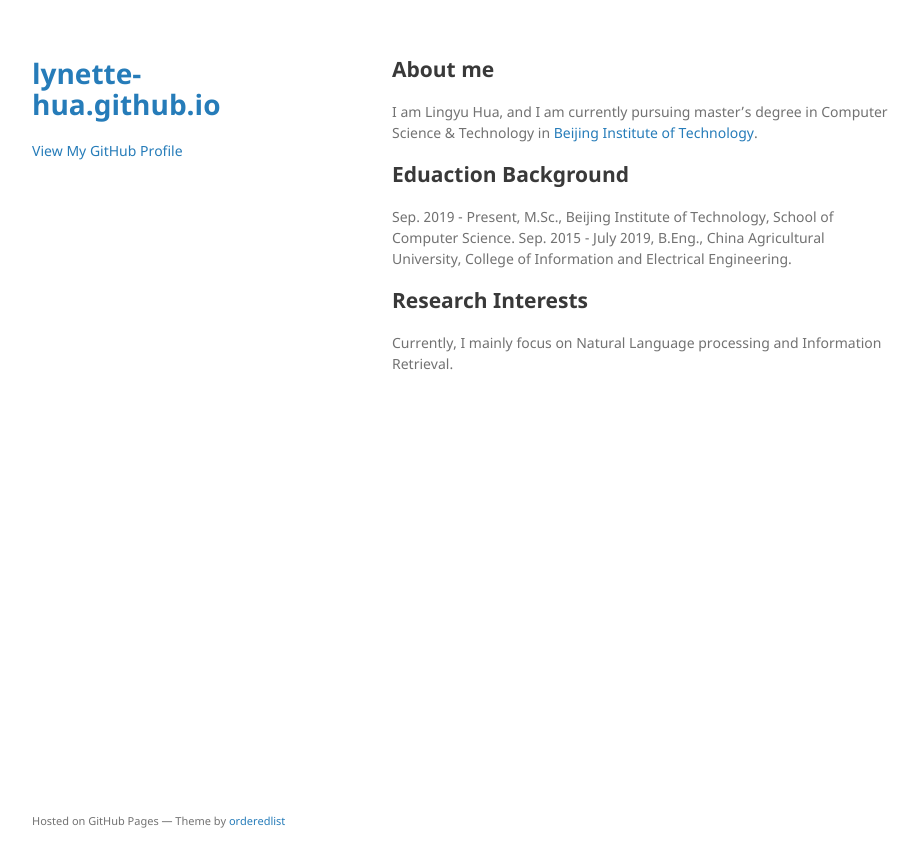
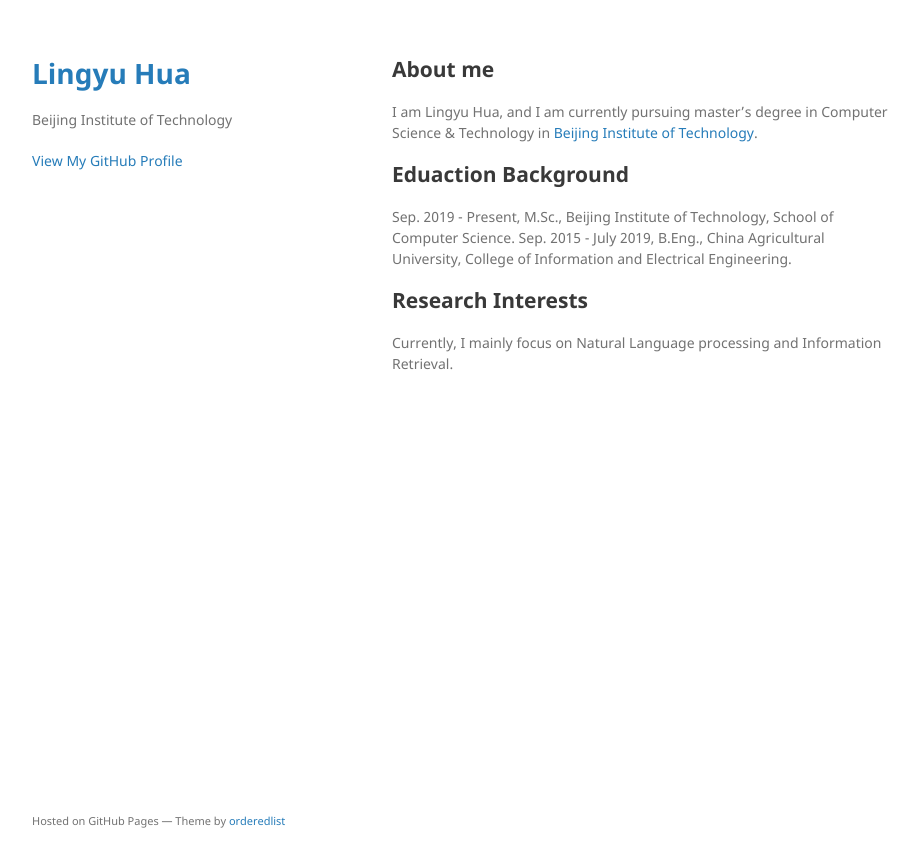
Before and after one commit to lynette-hua/lynette-hua.github.io, a Jekyll site: the page built from index.md, in a window 1280 px wide. Shown: the top 867 px of the page, without its empty margins (178-1094 px from the left). Built offline with Jekyll 4.4.1, drawn with Linux system fonts in a browser that asks for light colours; our own code applies the rules of GitHub Pages for plain Markdown files.

Commit message:
Update _config.yml

```diff
--- a/_config.yml
+++ b/_config.yml
@@ -1 +1,5 @@
 theme: jekyll-theme-minimal
+title: Lingyu Hua
+profile: /assets/img/profile.jpg
+description: Beijing Institute of Technology
+theme: jekyll-theme-minimal
```
